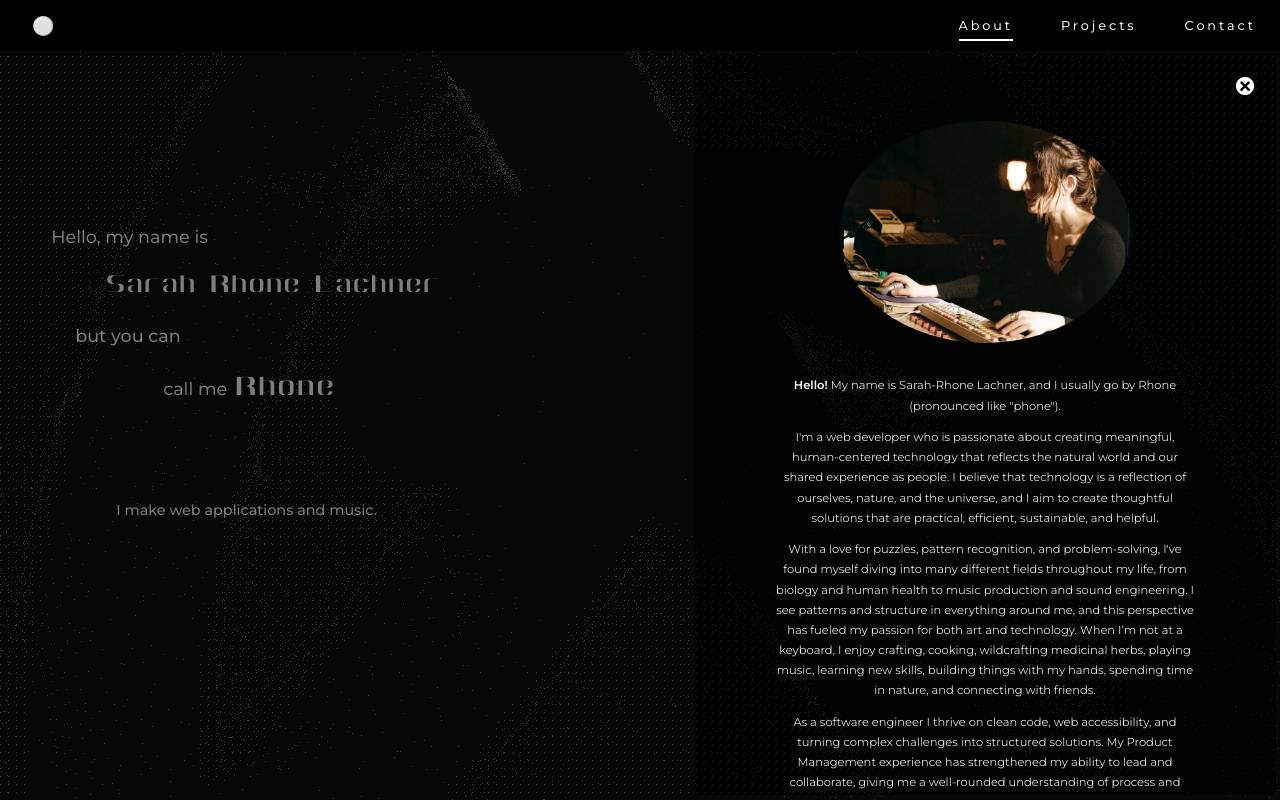
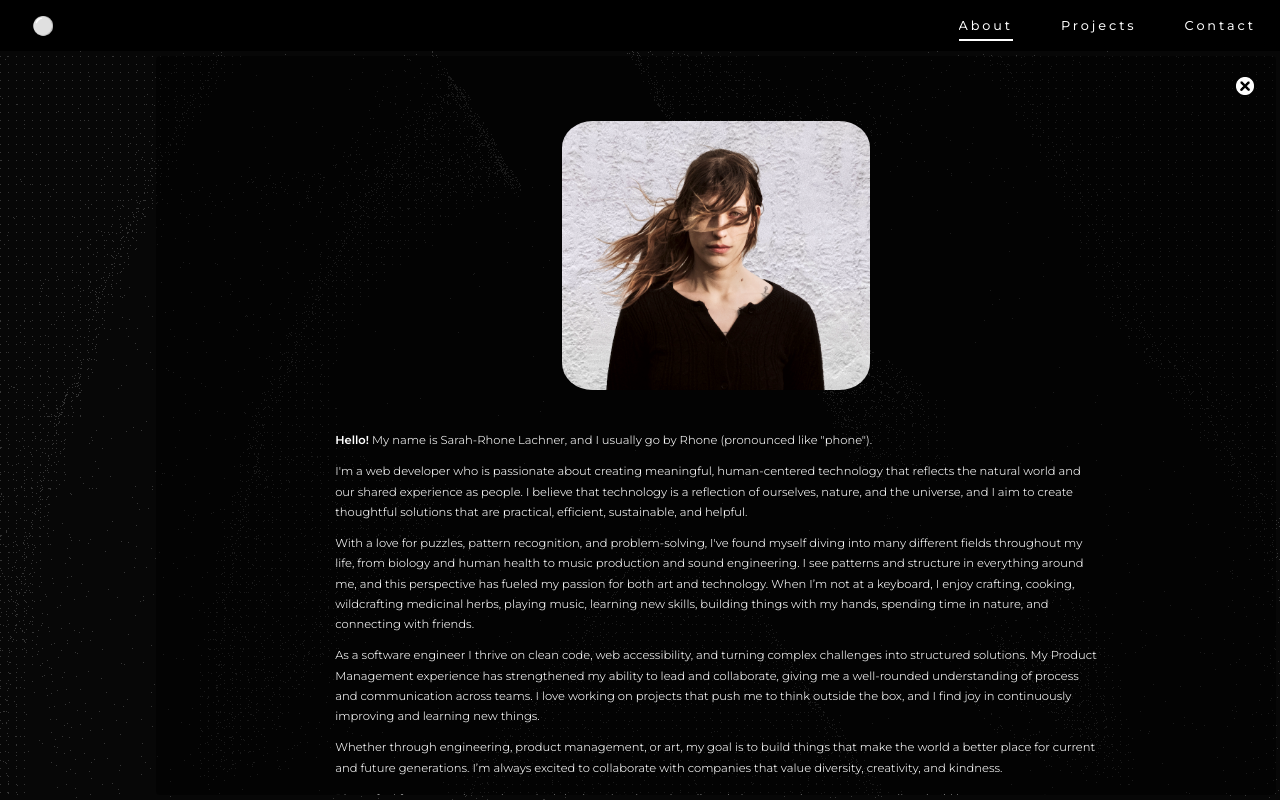
Before and after one commit to RhoneLachner/2024-portfolio, a Next.js app: page / in a window 1280 px wide. Both pictures are taken after a click on the button "About". Built offline with nearby package versions, Linux system fonts and the light colour scheme.

Commit message:
[style]: Update modal dimensions and replace bio image

```diff
--- a/app/assets/copy/aboutModalCopy.ts
+++ b/app/assets/copy/aboutModalCopy.ts
@@ -7,7 +7,7 @@ interface AboutCopy {
 }
 
 export const aboutCopy: AboutCopy = {
-  bioImage: '/images/bio-image.webp',
+  bioImage: '/images/Headshot-Anacortes.png',
   prefix: [`Hello! `],
   bio: [
     `My name is Sarah-Rhone Lachner, and I usually go by Rhone
--- a/app/components/AboutModal/AboutModal.module.css
+++ b/app/components/AboutModal/AboutModal.module.css
@@ -2,14 +2,15 @@
   display: block;
   justify-self: center;
   margin: 20px auto 0 auto;
-  height: 13.3rem;
-  width: 17.5rem;
-  border-radius: 50%;
+  height: 14rem;
+  width: 16rem;
+  border-radius: 10%;
   overflow: hidden;
 
   @media (min-width: 768px) {
-    height: calc(13.3rem * 1.045);
-    width: calc(17.5rem * 1.045);
+    height: calc(14rem * 1.2);
+    width: calc(16rem * 1.2);
+    margin-bottom: 40px;
   }
 }
 
@@ -37,7 +38,18 @@
   margin-bottom: 50px;
 
   @media (min-width: 530px) {
-    max-width: 426px;
+    max-width: none;
+    width: 75%;
+  }
+  @media (min-width: 768px) {
+    max-width: 600px;
+    width: 85%;
+    text-align: left;
+  }
+  @media (min-width: 1024px) {
+    max-width: 1000px;
+    width: 70%;
+    text-align: left;
   }
 }
 
--- a/app/components/ContactForm/ContactForm.module.css
+++ b/app/components/ContactForm/ContactForm.module.css
@@ -5,7 +5,7 @@
   margin: 0 auto;
   padding: 2rem 1.3rem;
   background-color: rgba(165, 165, 165, 0.25);
-  border-radius: 25px;
+  border-radius: 28px;
   max-width: 360px;
   justify-self: center;
   margin-top: 5.5vh;
@@ -16,10 +16,6 @@
     margin-right: 3rem auto;
     max-width: 380px;
     margin-top: 7.5vh;
-  }
-
-  @media (min-width: 1200px) {
-    max-width: 320px;
   }
 }
 
@@ -146,7 +142,6 @@
   color: black;
   font-weight: 400;
   font-size: 12.3;
-
 }
 
 [data-theme='light'] .textArea::placeholder {
--- a/app/components/HomePage/HomePage.module.css
+++ b/app/components/HomePage/HomePage.module.css
@@ -171,7 +171,7 @@
   display: none;
 }
 
-@media (min-width: 768px) {
+@media (min-width: 1560px) {
   .hideOnSmallScreens .internalCopyContainer {
     display: block;
   }
--- a/app/components/ImageCarousel/ImageCarousel.module.css
+++ b/app/components/ImageCarousel/ImageCarousel.module.css
@@ -13,16 +13,12 @@
   height: 11rem;
   overflow: hidden;
   max-width: 700px;
-  border-radius: 35px;
+  border-radius: 28px;
 
   @media (min-width: 768px) {
-    width: calc(19rem * 1.04);
-    height: calc(11rem * 1.04);
-  }
-
-  @media (min-width: 1200px) {
-    width: calc(19rem * 1.1);
-    height: calc(11rem * 1.1);
+    width: calc(19rem * 1.5);
+    height: calc(11rem * 1.5);
+    margin-bottom: 10px;
   }
 }
 
@@ -30,7 +26,7 @@
   object-fit: cover;
   width: 100%;
   height: 100%;
-  border-radius: 35px;
+  /* border-radius: 8px; */
 }
 
 .chevronLeft,
--- a/app/components/ProjectsModal/ProjectsModal.module.css
+++ b/app/components/ProjectsModal/ProjectsModal.module.css
@@ -32,11 +32,12 @@
   color: var(--text-color);
 
   @media (min-width: 475px) {
-    max-width: 290px;
+    max-width: 360px;
   }
 
   @media (min-width: 768px) {
-    max-width: 320px;
+    max-width: none;
+    width: 70%;
   }
 }
 
@@ -99,6 +100,7 @@
   @media (min-width: 768px) {
     font-size: 11.3px;
     padding-bottom: 32px;
+    text-align: left;
   }
 }
 
--- a/app/globals.css
+++ b/app/globals.css
@@ -1,7 +1,7 @@
 @font-face {
   font-family: 'Hyperbola';
   src: url('/fonts/Hyperbola.woff2') format('woff2'),
-       url('/fonts/Hyperbola.woff') format('woff');
+    url('/fonts/Hyperbola.woff') format('woff');
   font-weight: normal;
   font-style: normal;
   font-display: swap;
@@ -11,7 +11,7 @@
 @font-face {
   font-family: 'Montserrat';
   src: url('/fonts/Montserrat-Regular.woff2') format('woff2'),
-       url('/fonts/Montserrat-Regular.woff') format('woff');
+    url('/fonts/Montserrat-Regular.woff') format('woff');
   font-style: normal;
   font-display: swap;
 }
@@ -79,16 +79,19 @@ a {
   margin: 0 6px;
   padding: 45px 1rem 0 1rem;
 
-  @media (min-width: 1024px) {
-    max-width: 500px;
+  @media (min-width: 768px) {
+    max-width: 800px;
+    width: 85%;
   }
 
   @media (min-width: 1024px) {
     margin-right: 4px;
+    max-width: none;
+    width: 85%;
   }
 
-  @media (min-width: 1200px) {
-    max-width: 550px;
+  @media (min-width: 1400px) {
+    max-width: 1100px;
   }
 }
 
```
Also changed, not shown: public/images/Headshot-Anacortes.png (added), 1 other file (tests, documents, lock files or other folders).
